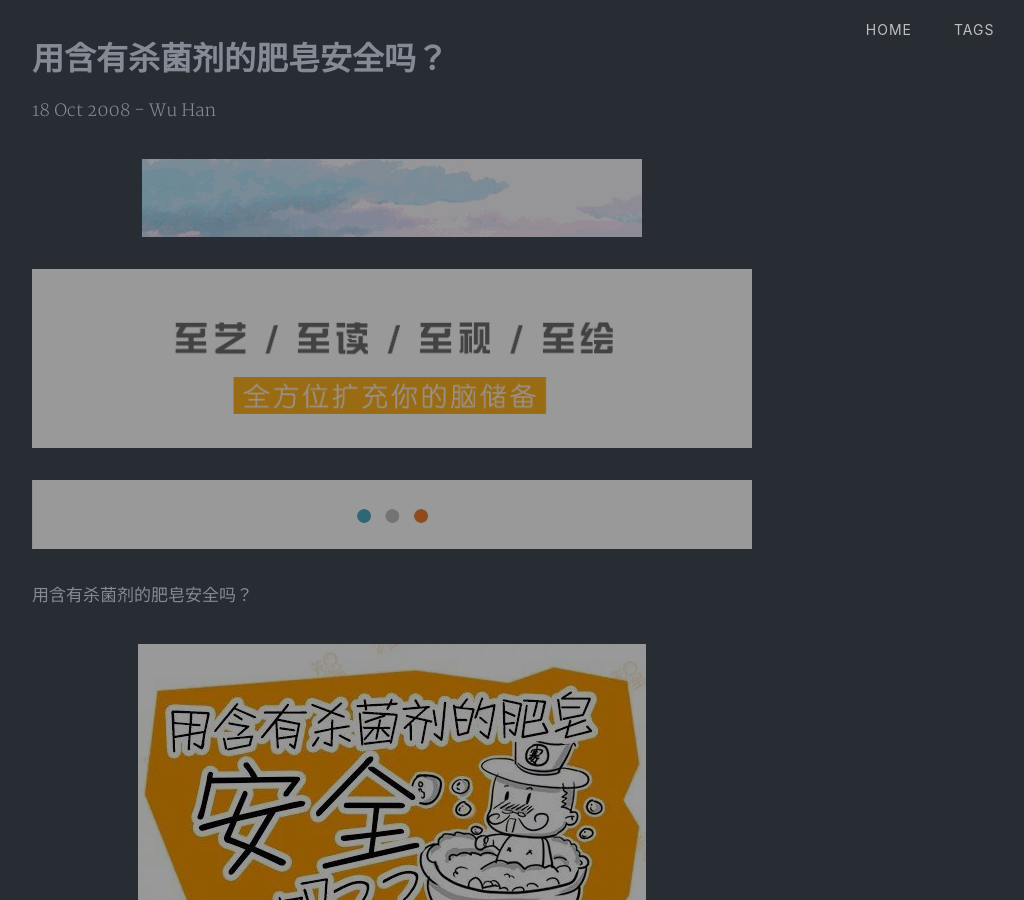
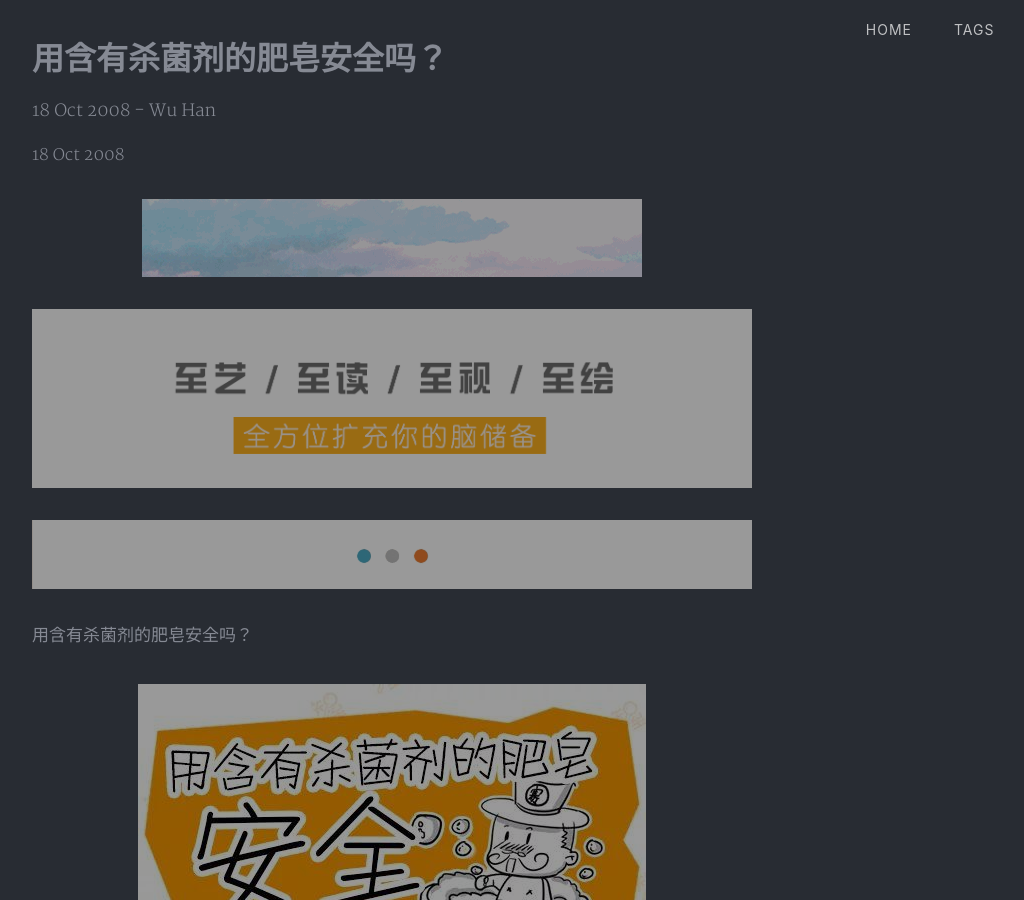
Before and after one commit to tsuibin/tsuibin.github.io, a Jekyll site: the page built from _posts/2008-10-18-用含有杀菌剂的肥皂安全吗？.md, in a window 1280 px wide and 900 px high. Shown: the whole window, without its empty margins (248-1272 px from the left). Built offline with Jekyll 4.4.1, drawn with Linux system fonts in a browser that asks for light colours; nearby versions of some CDN libraries; comment, search, counter and statistics services are not loaded; a style sheet for code colours, icons or effects is not loaded.

Commit message:
Update 2008-10-18-用含有杀菌剂的肥皂安全吗？.md

```diff
--- a/_posts/2008-10-18-用含有杀菌剂的肥皂安全吗？.md
+++ b/_posts/2008-10-18-用含有杀菌剂的肥皂安全吗？.md
@@ -10,6 +10,7 @@ published: true
 ================
 
 <p class="meta">18 Oct 2008 - Wu Han</p>
+<time class="post-meta-item" datetime="{{ page.date | date:"%y-%m-%d" }}"><i class="iconfont icon-date"></i>{{ page.date | date_to_string }}</time>
 
 
 
```
